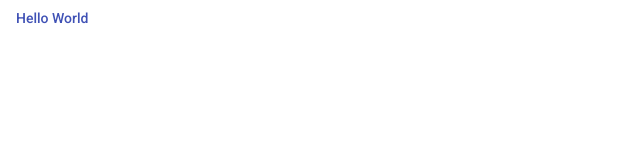
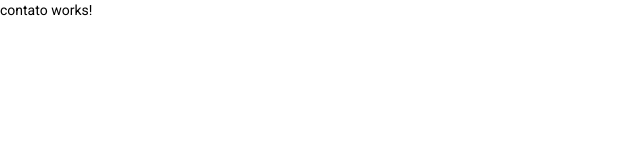
Before and after one commit to henriquefdias/spring-app, an Angular app in the folder agenda-app/: page / in a window 1280 px wide. Shown: the top 160 px of the page, without its empty margins (0-640 px from the left). Built offline with nearby package versions, Linux system fonts and the light colour scheme.

Commit message:
Adição do componente e service de Contato

```diff
--- a/agenda-app/src/app/app.component.html
+++ b/agenda-app/src/app/app.component.html
@@ -1 +1 @@
-<button mat-button color="primary">Hello World</button>
+<app-contato></app-contato>
--- /dev/null
+++ b/agenda-app/src/app/contato.service.ts
@@ -0,0 +1,9 @@
+import { Injectable } from '@angular/core';
+
+@Injectable({
+  providedIn: 'root'
+})
+export class ContatoService {
+
+  constructor() { }
+}
--- /dev/null
+++ b/agenda-app/src/app/contato/contato.component.html
@@ -0,0 +1 @@
+<p>contato works!</p>
--- /dev/null
+++ b/agenda-app/src/app/contato/contato.component.ts
@@ -0,0 +1,15 @@
+import { Component, OnInit } from '@angular/core';
+
+@Component({
+  selector: 'app-contato',
+  templateUrl: './contato.component.html',
+  styleUrls: ['./contato.component.css']
+})
+export class ContatoComponent implements OnInit {
+
+  constructor() { }
+
+  ngOnInit(): void {
+  }
+
+}
```
Also changed, not shown: agenda-app/src/app/app.module.ts (+7 -2 lines), agenda-app/src/app/contato/contato.component.css (added).
